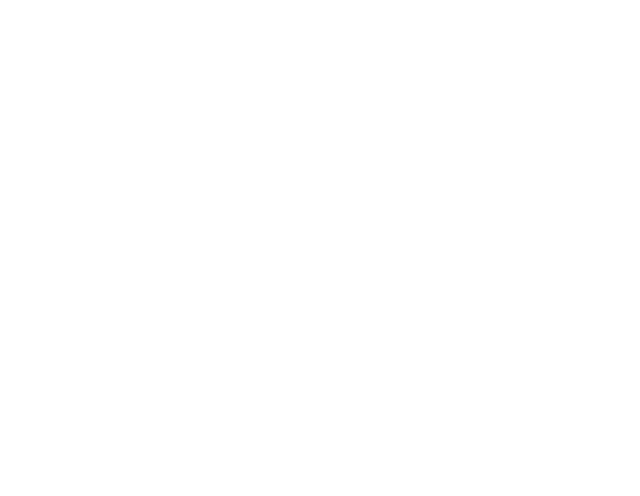
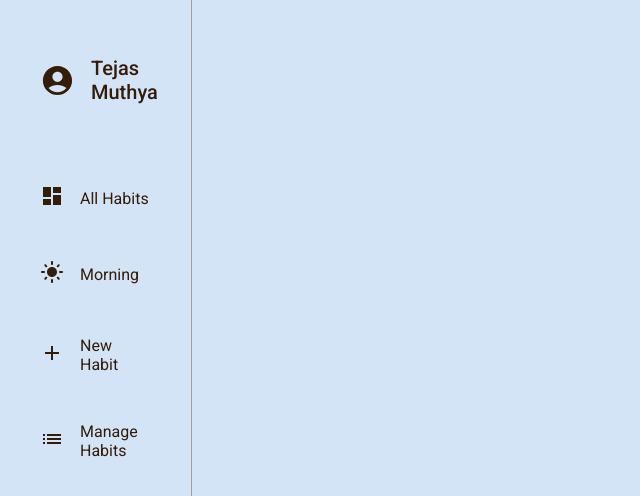
Before and after one commit to tejas-muthya37/habit-tracker, a React (Create React App) app: page / in a window 1280 px wide. Before the commit this address had no page. Shown: the top 496 px of the page, without its empty margins (0-640 px from the left). Built offline with nearby package versions, Linux system fonts and the light colour scheme.

Commit message:
Style: Sidebar styling

```diff
--- a/src/App.css
+++ b/src/App.css
@@ -1,3 +1,17 @@
-.App {
-  text-align: center;
+@import url('https://fonts.googleapis.com/css2?family=Roboto:wght@400;500&display=swap');
+
+:root {
+  --primary-font: 'Roboto', sans-serif;
+  --primary-bg: #D4E4F7;
+  --primary-color: #341C09;
+  --border-color: #9f9f9f;
 }
+
+* {
+  margin: 0;
+  padding: 0;
+  box-sizing: border-box;
+  font-family: var(--primary-font);
+  background-color: var(--primary-bg);
+  color: var(--primary-color);
+}
--- a/src/App.js
+++ b/src/App.js
@@ -6,7 +6,7 @@ function App() {
   return (
     <BrowserRouter>
       <Routes>
-        <Route path="/mock" element={Homepage} />
+        <Route path="/" element={<Homepage />} />
       </Routes>
     </BrowserRouter>
   );
--- a/src/Components/Sidebar/Sidebar.js
+++ b/src/Components/Sidebar/Sidebar.js
@@ -1,7 +1,44 @@
 import "./sidebar.css";
+import AccountCircleIcon from "@mui/icons-material/AccountCircle";
+import DashboardIcon from "@mui/icons-material/Dashboard";
+import ListIcon from "@mui/icons-material/List";
+import LightModeIcon from "@mui/icons-material/LightMode";
+import AddIcon from "@mui/icons-material/Add";
 
 const Sidebar = () => {
-  return <div className="Sidebar"></div>;
+  return (
+    <div className="Sidebar">
+      <div className="user-profile">
+        <AccountCircleIcon fontSize="large" /> Tejas Muthya
+      </div>
+      <ul>
+        <li>
+          <span>
+            <DashboardIcon />
+          </span>
+          <span>All Habits</span>
+        </li>
+        <li>
+          <span>
+            <LightModeIcon />
+          </span>
+          <span>Morning</span>
+        </li>
+        <li>
+          <span>
+            <AddIcon />
+          </span>
+          <span>New Habit</span>
+        </li>
+        <li>
+          <span>
+            <ListIcon />
+          </span>
+          <span>Manage Habits</span>
+        </li>
+      </ul>
+    </div>
+  );
 };
 
 export default Sidebar;
--- a/src/Components/Sidebar/sidebar.css
+++ b/src/Components/Sidebar/sidebar.css
@@ -0,0 +1,35 @@
+.Sidebar {
+    width: 15%;
+    display: flex;
+    flex-direction: column;
+    align-items: flex-start;
+    gap: 2rem;
+    padding: 3rem 2rem;
+    height: 100%;
+    border-right: 1px solid var(--border-color);
+}
+
+.Sidebar ul {
+    list-style-type: none;
+    display: flex;
+    flex-direction: column;
+    gap: 2rem;
+}
+
+.Sidebar ul li {
+    display: flex;
+    align-items: center;
+    gap: 1rem;
+    padding: 0.5rem;
+}
+
+
+.user-profile {
+    display: flex;
+    align-items: center;
+    gap: 1rem;
+    margin-bottom: 2rem;
+    font-size: 1.25rem;
+    font-weight: 500;
+    padding: 0.5rem;
+}
--- a/src/Screens/Homepage/Homepage.js
+++ b/src/Screens/Homepage/Homepage.js
@@ -2,7 +2,11 @@ import "./homepage.css";
 import Sidebar from "./../../Components/Sidebar/Sidebar";
 
 const Homepage = () => {
-  return <div className="Homepage"></div>;
+  return (
+    <div className="Homepage">
+      <Sidebar />
+    </div>
+  );
 };
 
 export default Homepage;
--- a/src/Screens/Homepage/homepage.css
+++ b/src/Screens/Homepage/homepage.css
@@ -0,0 +1,3 @@
+.Homepage {
+    height: 100vh;
+}
```
